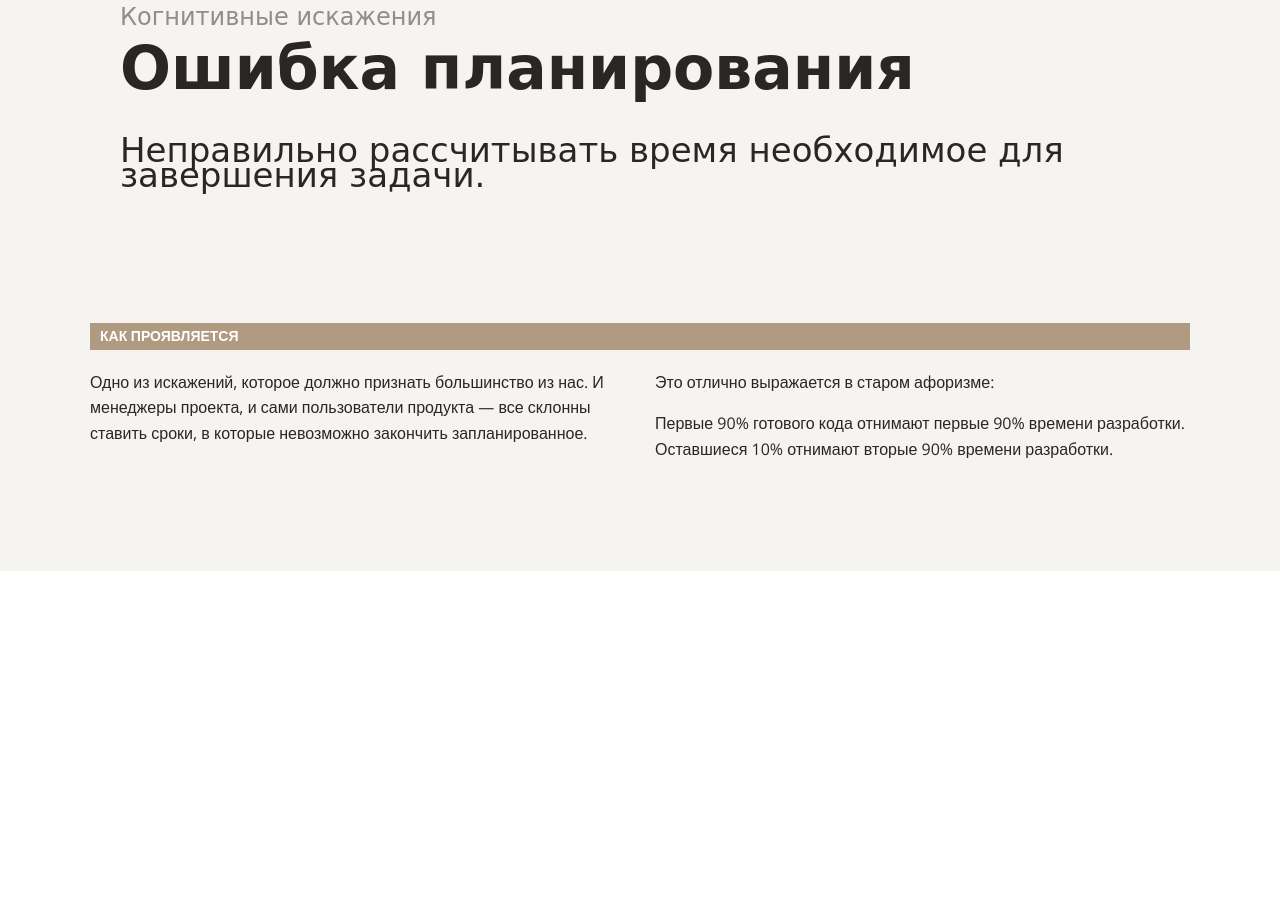
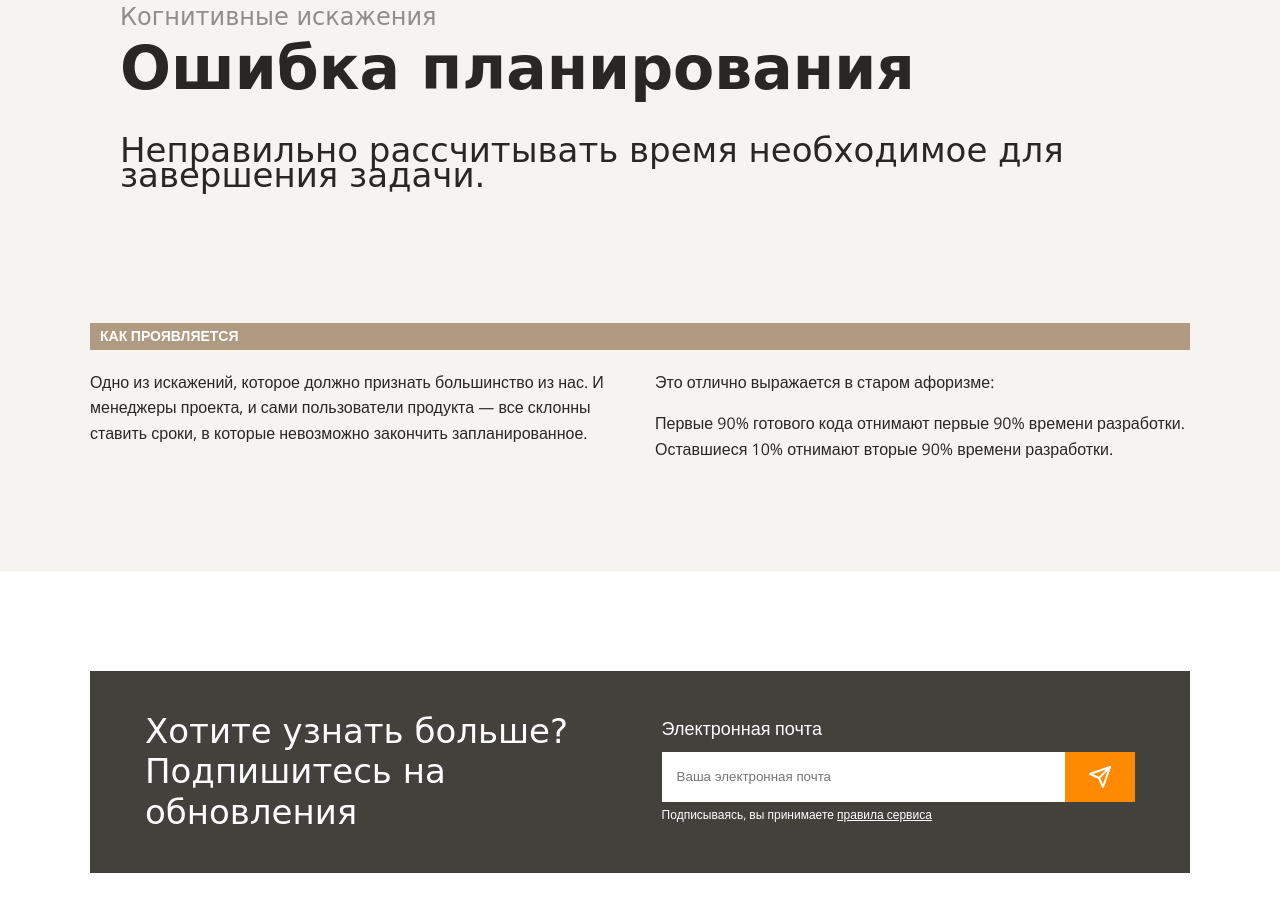
Before and after one commit to VadimFilimonov/layout-designer-project-lvl1, a website: page src/index.html in a window 1280 px wide. Shown: the part 5744-6655 px from the top of the page. Before the commit the page ends 6315 px from the top, so only its background shows below. Drawn offline with nearby package versions, Linux system fonts and the light colour scheme; a web font is replaced by a local one.

Commit message:
Add subscriber section

```diff
--- a/src/index.html
+++ b/src/index.html
@@ -289,6 +289,30 @@
         </div>
       </section>
     </main>
-    <footer></footer>
+    <footer class="footer">
+      <section class="subscriber">
+        <h2 class="section-title">
+          Хотите узнать больше?
+          <br />
+          Подпишитесь на обновления
+        </h2>
+        <form class="form">
+          <label class="form-label" for="email">Электронная почта</label>
+          <fieldset class="form-control">
+            <input
+              class="form-input"
+              id="email"
+              placeholder="Ваша электронная почта"
+              type="email"
+            />
+            <button class="form-submit" aria-label="Отправить"></button>
+          </fieldset>
+          <span class="form-privacy">
+            Подписываясь, вы принимаете
+            <a class="form-link" href="#">правила сервиса</a>
+          </span>
+        </form>
+      </section>
+    </footer>
   </body>
 </html>
--- a/src/styles/section.css
+++ b/src/styles/section.css
@@ -81,6 +81,14 @@
   font-size: 52px;
 }
 
+.subscriber .section-title {
+  margin: 0;
+
+  color: var(--color-white);
+  font-weight: 400;
+  font-size: 34px;
+}
+
 .section-has-distortion:nth-child(even) .section-title {
   color: var(--color-white);
 }
--- a/src/styles/style.css
+++ b/src/styles/style.css
@@ -128,3 +128,87 @@ body {
 .section-has-distortion:nth-child(even) .distortion-body::before {
   color: var(--color-translucent-white);
 }
+
+.footer {
+  padding: 100px 0;
+}
+
+.subscriber {
+  display: flex;
+  align-items: center;
+  justify-content: space-between;
+  box-sizing: border-box;
+  max-width: 1100px;
+  margin: 0 auto;
+  padding: 40px 55px;
+
+  background-color: var(--color-main-dark);
+}
+
+.form {
+  display: flex;
+  flex-direction: column;
+  width: 480px;
+}
+
+.form-label {
+  margin: 0 0 10px;
+
+  color: var(--color-white);
+  font-size: 18px;
+}
+
+.form-control {
+  position: relative;
+
+  margin: 0;
+  padding: 0;
+
+  border: 0;
+}
+
+.form-input {
+  box-sizing: border-box;
+  width: calc(100% - 70px);
+  height: 50px;
+  padding: 15px;
+
+  border: 0;
+}
+
+.form-submit {
+  position: absolute;
+  top: 0;
+  right: 0;
+
+  width: 70px;
+  height: 50px;
+
+  background-color: var(--color-main);
+  border: 0;
+  cursor: pointer;
+}
+
+.form-submit::before {
+  position: absolute;
+  top: 50%;
+  left: 50%;
+
+  width: 24px;
+  height: 24px;
+  margin-top: -12px;
+  margin-left: -12px;
+
+  background-image: url('../images/send.svg');
+
+  content: "";
+}
+
+.form-privacy {
+  color: var(--color-white);
+  font-size: 12px;
+}
+
+.form-link {
+  color: var(--color-white);
+}
```
Also changed, not shown: src/images/send.svg (added).
